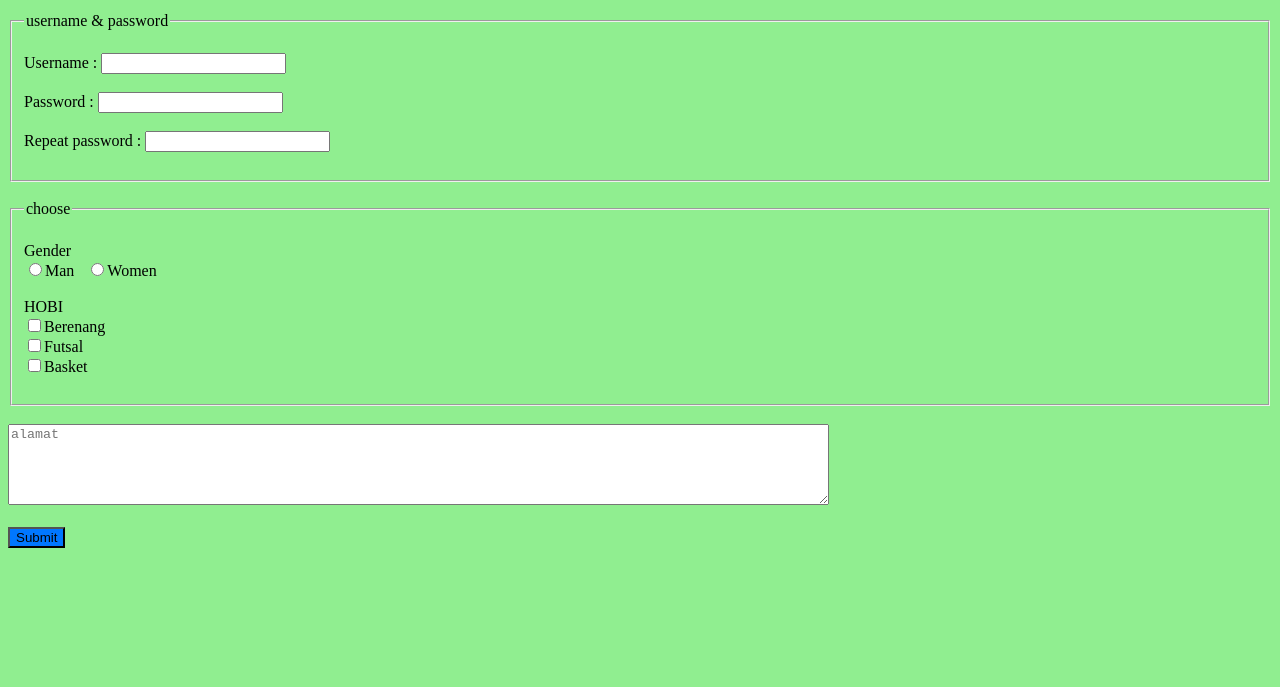
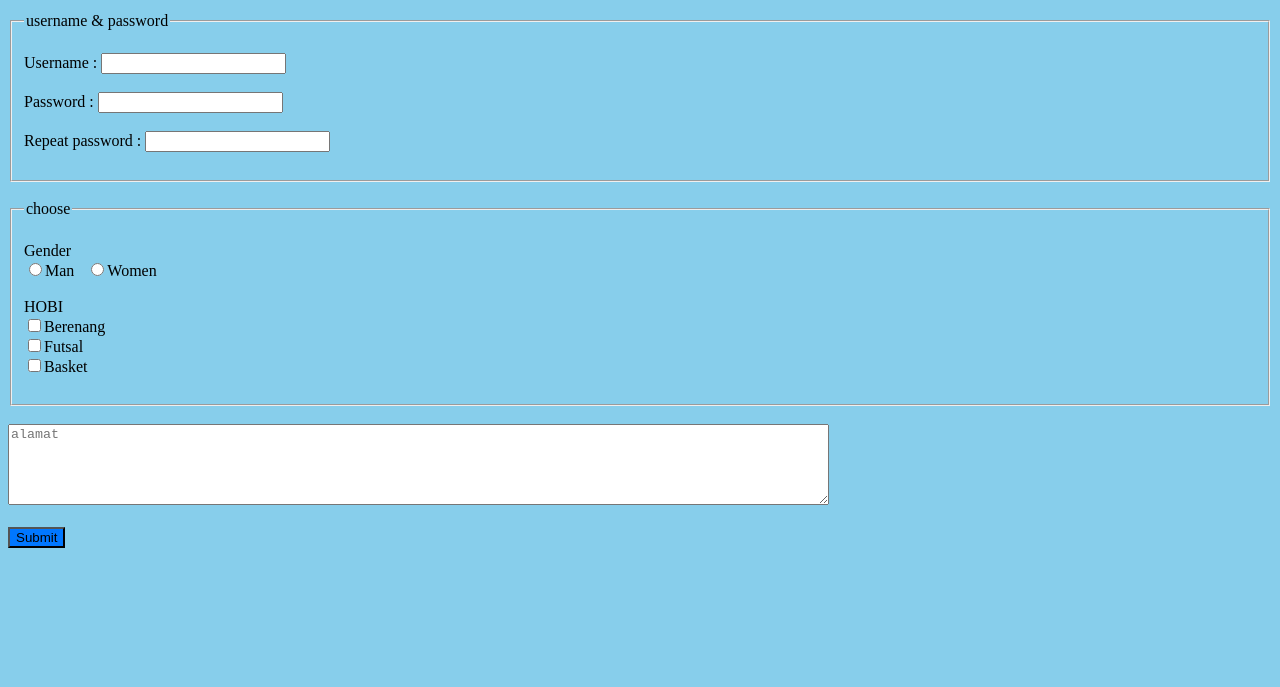
Before and after one commit to djae007/jae, a plain HTML site: page index.html in a window 1280 px wide. Shown: the part 113-800 px from the top of the page. Drawn offline with Linux system fonts and the light colour scheme.

Commit message:
mengubah backgorund

```diff
--- a/style.css
+++ b/style.css
@@ -1,5 +1,5 @@
 body{
-	background-color: lightgreen;
+	background-color: skyblue;
 }
 
 h1{
```
